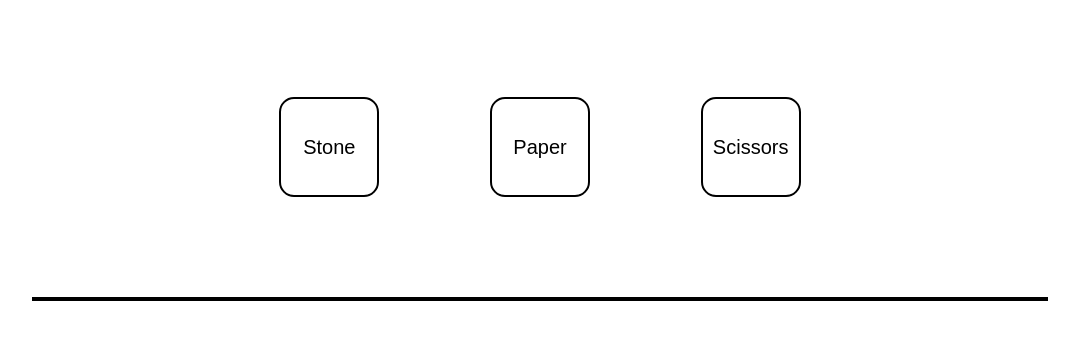
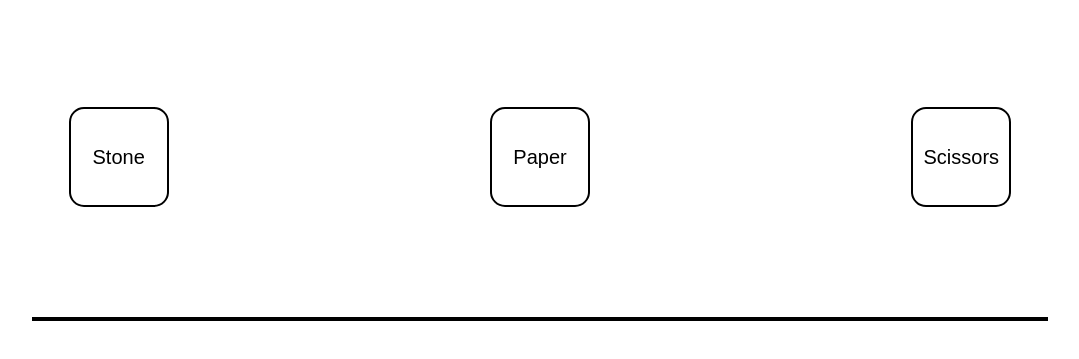
Before and after one commit to Msuf123/node-server, a website: page index.html in a window 1280 px wide. Shown: the part 61-420 px from the top of the page, without its empty margins (100-1179 px from the left). Drawn offline with Linux system fonts and the light colour scheme.

Commit message:
made a server

```diff
--- a/index.html
+++ b/index.html
@@ -12,13 +12,13 @@
     .buttons{
         display: flex;
         margin:100px auto;
-        width: 50%;
+        min-width: 50%;
         justify-content: space-around;
 
     }
     .buttons button{
 
-
+        margin: 10px;
         background-color: transparent;
         border: 2px solid black;
         border-radius: 15px;
```
